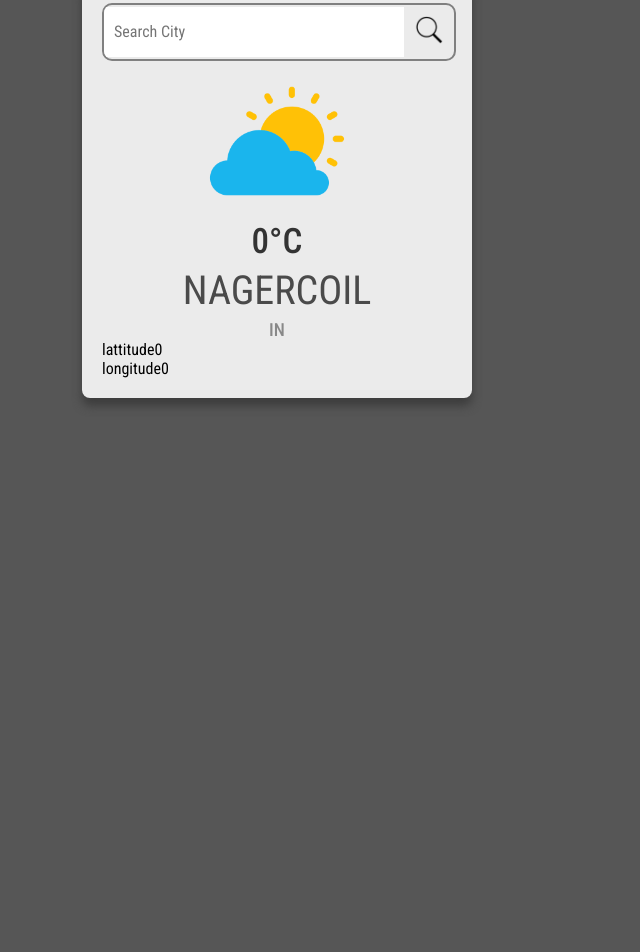
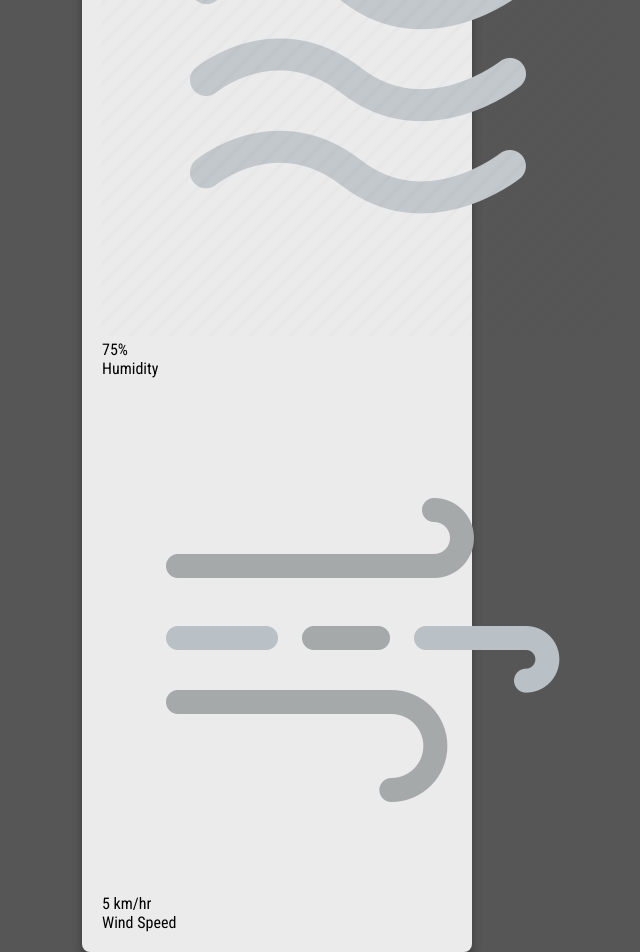
Before and after one commit to ManishPrakkash/weather-app, a React (Vite) app in the folder weatherApp/: page / in a window 1280 px wide. Shown: the part 210-1162 px from the top of the page, without its empty margins (363-1003 px from the left). Before the commit the page ends 800 px from the top, so only its background shows below. Built offline with nearby package versions, Linux system fonts and the light colour scheme.

Commit message:
humidity and wind added in jsx

```diff
--- a/weatherApp/src/App.jsx
+++ b/weatherApp/src/App.jsx
@@ -22,13 +22,31 @@ const WeatherDetails=({icon,temp,city,country,lat,log})=>{
      <div className="cord">
         <div>
           <span className="lat">lattitude</span>
-          <span>{lat}</span>
+          <span >{lat}</span>
         </div>
         <div>
           <span className="log">longitude</span>
           <span>{log}</span>
         </div>
      </div>
+
+     <div className="data-Container">
+       <div className="element">
+          <img src={humidityIcon} alt="humidity" class="icon"/>
+            <div className="data">
+            <div className="hum-per">75%</div>
+            <div className="text">Humidity</div>
+          </div>
+      </div>
+          <div className="element">
+            <img src={windIcon} alt="humidity" class="icon"/>
+             <div className="data">
+             <div className="wind-per">5 km/hr</div>
+             <div className="text">Wind Speed</div>
+          </div>
+
+      </div>
+      </div>
     </>);
   };
 
```
